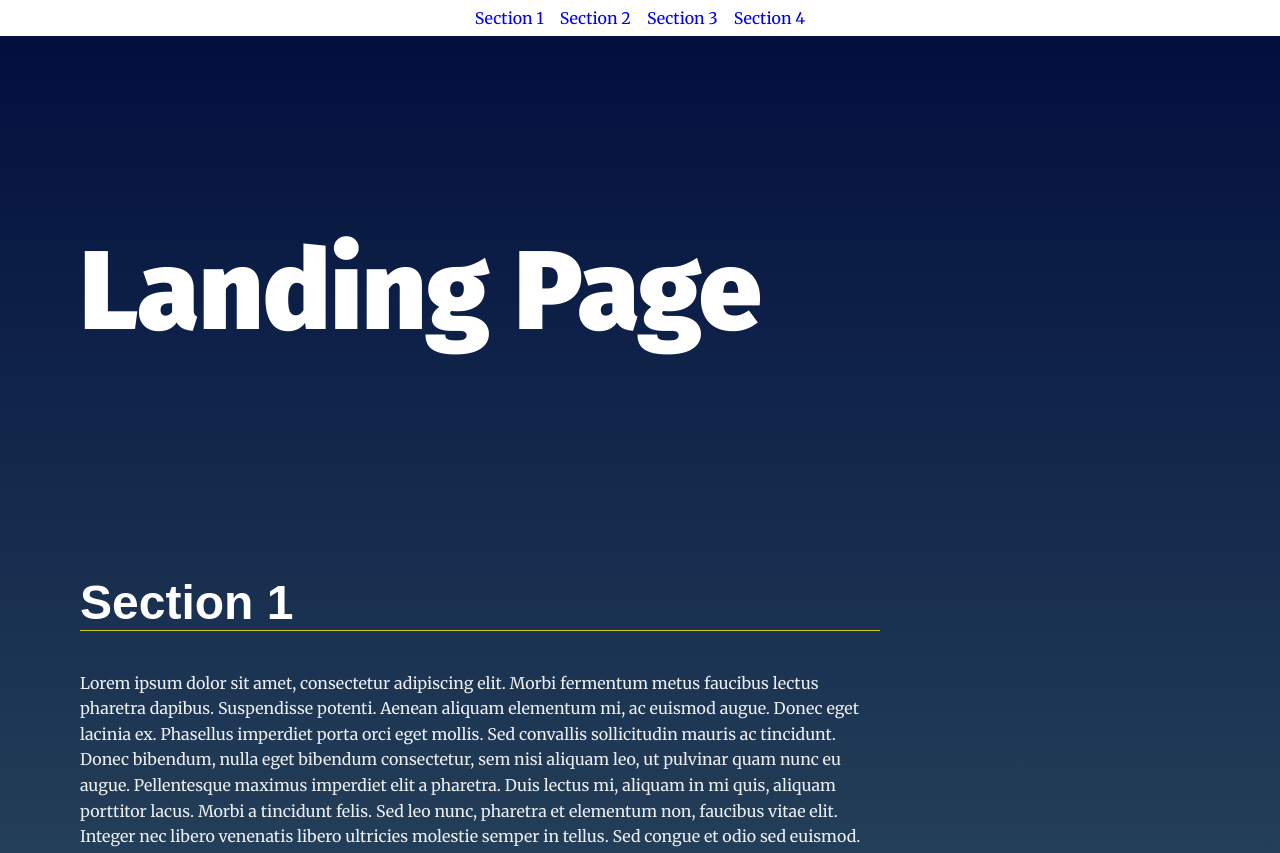
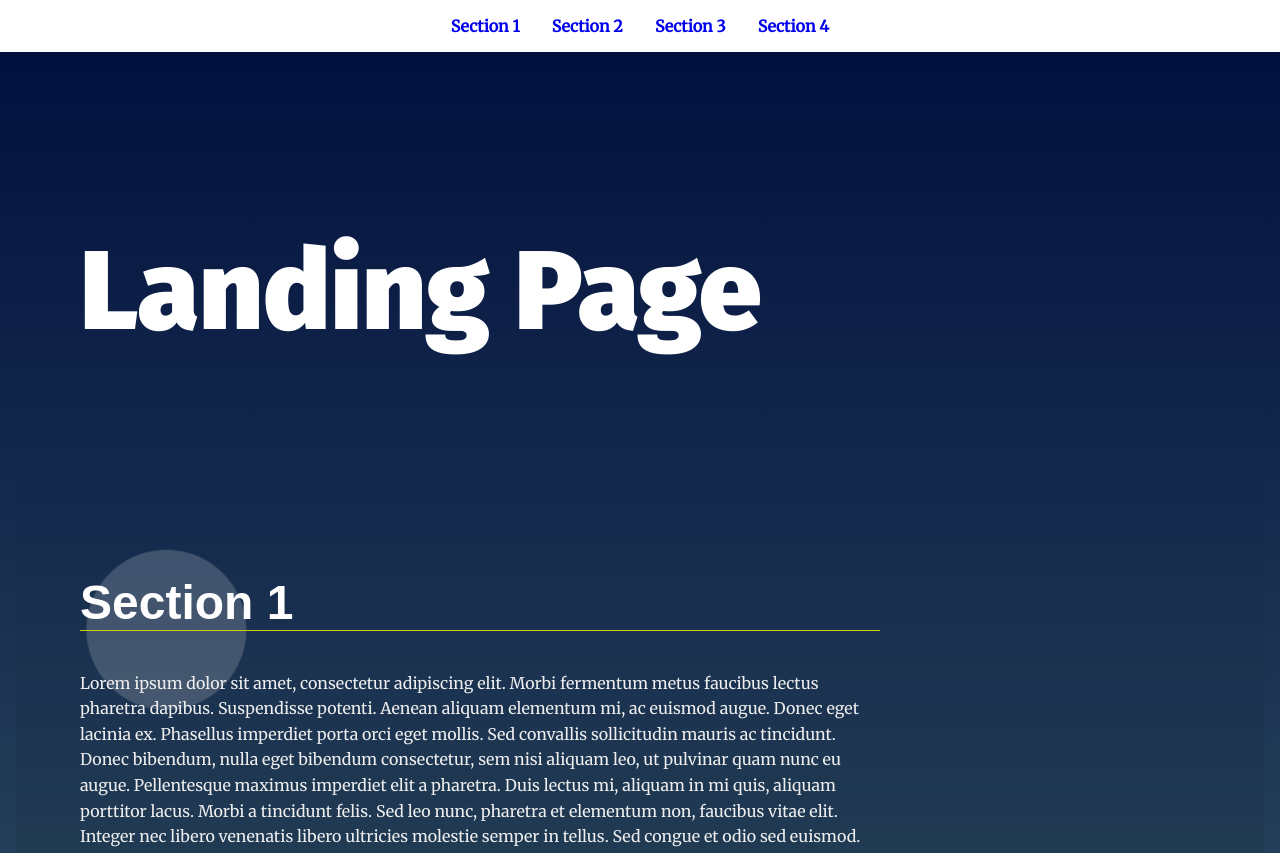
Before and after one commit to GaurangiM/Front-End-Development-Nanodegree, a plain HTML site: page Landing Page/index.html in a window 1280 px wide. Shown: the top 853 px of the page. Drawn offline with Linux system fonts and the light colour scheme.

Commit message:
Changes as per Project review

```diff
--- a/Landing Page/css/styles.css
+++ b/Landing Page/css/styles.css
@@ -81,7 +81,7 @@ section {
 }
 
 .navbar__menu .menu__link {
-    display: block;
+    display: inline-block;
     padding: 1em;
     font-weight: bold;
     text-decoration: none;
--- a/Landing Page/js/app.js
+++ b/Landing Page/js/app.js
@@ -17,13 +17,15 @@
 const nav_bar=document.getElementsByClassName('navbar__menu');
 const nav_list=document.getElementById('navbar__list');
 const section_list=document.querySelectorAll('section');
+
 let i=1;
 // End Global Variables
 
 section_list.forEach(element =>{
     // Build menu
     const list_item=document.createElement('li');
-    list_item.innerHTML=`<a href="#${element.id}" onClick="addMenuLinkClass(this,event)">`+'Section ' +i+`</a>`;
+    list_item.setAttribute('id','navsection'+i);
+    list_item.innerHTML=`<a href="#${element.id}" onClick="addMenuLinkClass(this)">`+'Section ' +i+`</a>`;
     i++;
     nav_list.appendChild(list_item);
     list_item.addEventListener('click',function(event){
@@ -37,10 +39,17 @@ section_list.forEach(element =>{
     window.addEventListener("scroll", function () {
 
         // Add class 'active' to section when near top of viewport
-        if (isInViewport(element)) {
-            element.classList.add("active-class");
-            removeActiveClass(element);
-        }
+        section_list.forEach(element=>{
+            const nav_link=document.querySelector("#nav"+element.id);
+            if (isInViewport(element)) {
+                element.classList.add("active-class");
+                nav_link.classList.add("menu__link");
+            }
+            else {
+                element.classList.remove("active-class");
+                nav_link.classList.remove("menu__link");
+            }
+        })
     });
 })
 
@@ -62,7 +71,7 @@ var isInViewport = (elem) => {
 };
 
 //Start Helper Functions
-const addMenuLinkClass=(element,event)=>{
+const addMenuLinkClass=(element)=>{
     element.classList.add("menu__link");
     const links=document.querySelectorAll("a");
     for(let i=0;i<links.length;i++)
```
